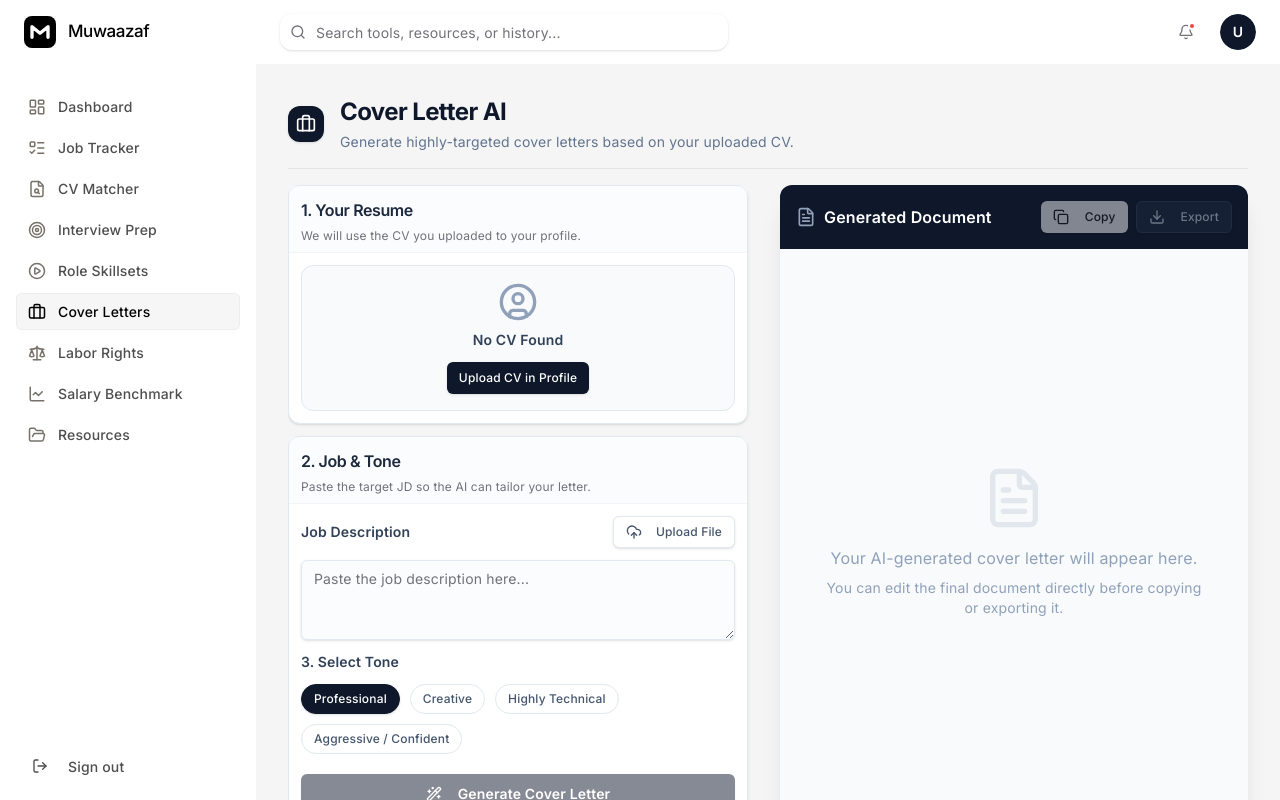
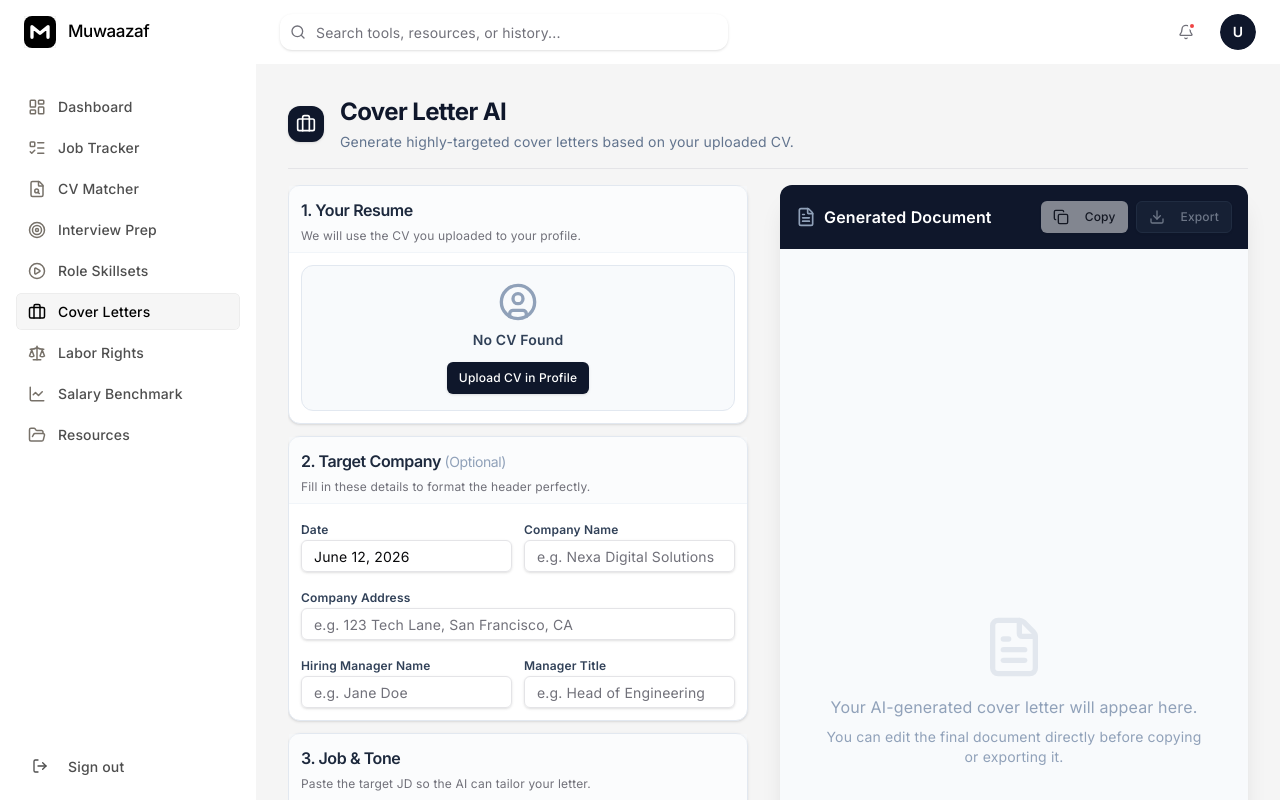
Before and after one commit to omarmokh122/MuwazafAI, a Next.js app: page /application in a window 1280 px wide. Built offline with nearby package versions, Linux system fonts and the light colour scheme; no server answers.

Commit message:
feat: add optional target company fields to cover letter generator

```diff
--- a/app/(dashboard)/application/page.tsx
+++ b/app/(dashboard)/application/page.tsx
@@ -5,6 +5,7 @@ import { useRouter } from 'next/navigation'
 import { useInterviewStore } from '@/lib/store/interview-store'
 import { Card, CardContent, CardHeader, CardTitle, CardDescription } from '@/components/ui/card'
 import { Button } from '@/components/ui/button'
+import { Input } from '@/components/ui/input'
 import { Textarea } from '@/components/ui/textarea'
 import { FileText, Loader2, Wand2, Briefcase, Copy, Download, UserCircle, CheckCircle2, UploadCloud } from 'lucide-react'
 
@@ -16,6 +17,12 @@ export default function CoverLetterPage() {
 
   const [localJobText, setLocalJobText] = useState(jobText || '')
   const [selectedTone, setSelectedTone] = useState(TONES[0])
+
+  const [date, setDate] = useState(new Date().toLocaleDateString('en-US', { month: 'long', day: 'numeric', year: 'numeric' }))
+  const [hiringManagerName, setHiringManagerName] = useState('')
+  const [hiringManagerTitle, setHiringManagerTitle] = useState('')
+  const [companyName, setCompanyName] = useState('')
+  const [companyAddress, setCompanyAddress] = useState('')
 
   const [isGenerating, setIsGenerating] = useState(false)
   const [coverLetter, setCoverLetter] = useState('')
@@ -55,7 +62,16 @@ export default function CoverLetterPage() {
       const res = await fetch('/api/agents/cover-letter', {
         method: 'POST',
         headers: { 'Content-Type': 'application/json' },
-        body: JSON.stringify({ cvText, jobText: localJobText, tone: selectedTone })
+        body: JSON.stringify({
+          cvText,
+          jobText: localJobText,
+          tone: selectedTone,
+          date,
+          hiringManagerName,
+          hiringManagerTitle,
+          companyName,
+          companyAddress
+        })
       })
 
       const data = await res.json()
@@ -126,7 +142,40 @@ export default function CoverLetterPage() {
 
           <Card className="border-slate-200 shadow-sm shrink-0">
             <CardHeader className="bg-slate-50/50 border-b border-slate-100 p-3 pb-2">
-              <CardTitle className="text-base text-slate-800">2. Job & Tone</CardTitle>
+              <CardTitle className="text-base text-slate-800">2. Target Company <span className="text-slate-400 font-normal text-sm">(Optional)</span></CardTitle>
+              <CardDescription className="text-xs">Fill in these details to format the header perfectly.</CardDescription>
+            </CardHeader>
+            <CardContent className="space-y-3 p-3">
+              <div className="grid grid-cols-2 gap-3">
+                <div className="space-y-1.5">
+                  <label className="text-xs font-semibold text-slate-700">Date</label>
+                  <Input className="h-8 text-xs" placeholder="e.g. October 15, 2024" value={date} onChange={(e) => setDate(e.target.value)} />
+                </div>
+                <div className="space-y-1.5">
+                  <label className="text-xs font-semibold text-slate-700">Company Name</label>
+                  <Input className="h-8 text-xs" placeholder="e.g. Nexa Digital Solutions" value={companyName} onChange={(e) => setCompanyName(e.target.value)} />
+                </div>
+              </div>
+              <div className="space-y-1.5">
+                <label className="text-xs font-semibold text-slate-700">Company Address</label>
+                <Input className="h-8 text-xs" placeholder="e.g. 123 Tech Lane, San Francisco, CA" value={companyAddress} onChange={(e) => setCompanyAddress(e.target.value)} />
+              </div>
+              <div className="grid grid-cols-2 gap-3">
+                <div className="space-y-1.5">
+                  <label className="text-xs font-semibold text-slate-700">Hiring Manager Name</label>
+                  <Input className="h-8 text-xs" placeholder="e.g. Jane Doe" value={hiringManagerName} onChange={(e) => setHiringManagerName(e.target.value)} />
+                </div>
+                <div className="space-y-1.5">
+                  <label className="text-xs font-semibold text-slate-700">Manager Title</label>
+                  <Input className="h-8 text-xs" placeholder="e.g. Head of Engineering" value={hiringManagerTitle} onChange={(e) => setHiringManagerTitle(e.target.value)} />
+                </div>
+              </div>
+            </CardContent>
+          </Card>
+
+          <Card className="border-slate-200 shadow-sm shrink-0">
+            <CardHeader className="bg-slate-50/50 border-b border-slate-100 p-3 pb-2">
+              <CardTitle className="text-base text-slate-800">3. Job & Tone</CardTitle>
               <CardDescription className="text-xs">Paste the target JD so the AI can tailor your letter.</CardDescription>
             </CardHeader>
             <CardContent className="space-y-3 p-3">
@@ -160,7 +209,7 @@ export default function CoverLetterPage() {
               </div>
 
               <div className="space-y-3">
-                <label className="text-sm font-semibold text-slate-700 block">3. Select Tone</label>
+                <label className="text-sm font-semibold text-slate-700 block">4. Select Tone</label>
                 <div className="flex flex-wrap gap-2.5">
                   {TONES.map(tone => (
                     <button
--- a/app/api/agents/cover-letter/route.ts
+++ b/app/api/agents/cover-letter/route.ts
@@ -3,7 +3,7 @@ import { GoogleGenerativeAI } from '@google/generative-ai'
 
 export async function POST(req: NextRequest) {
   try {
-    const { cvText, jobText, tone } = await req.json()
+    const { cvText, jobText, tone, date, hiringManagerName, hiringManagerTitle, companyName, companyAddress } = await req.json()
 
     if (!cvText || !jobText) {
       return NextResponse.json({ error: 'CV and Job Description are required' }, { status: 400 })
@@ -15,18 +15,29 @@ export async function POST(req: NextRequest) {
     const genAI = new GoogleGenerativeAI(apiKey)
     const model = genAI.getGenerativeModel({ model: 'gemini-2.5-flash' })
 
+    const targetDate = date || '[Date]';
+    const targetHiringManagerName = hiringManagerName || '[Hiring Manager Name]';
+    const targetHiringManagerTitle = hiringManagerTitle || '[Hiring Manager Title]';
+    const targetCompanyName = companyName || '[Company Name]';
+    const targetCompanyAddress = companyAddress || '[Company Address]';
+
     const prompt = `You are a world-class executive resume writer and career coach.
 Write a highly targeted, professional cover letter for the candidate based on their CV and the Job Description provided below.
 
 INSTRUCTIONS:
 1. Tone: ${tone || 'Professional and confident'}.
 2. Structure:
+   - Start with a professional header block using exactly these target details:
+     Date: ${targetDate}
+     Hiring Manager Name: ${targetHiringManagerName}
+     Hiring Manager Title: ${targetHiringManagerTitle}
+     Company Name: ${targetCompanyName}
+     Company Address: ${targetCompanyAddress}
    - A strong opening hook.
    - 2-3 body paragraphs highlighting specific achievements from the CV that directly match the core requirements in the JD.
    - A confident call-to-action closing.
 3. Keep it under 400 words.
 4. Do NOT hallucinate skills or experiences the candidate does not have.
-5. Use placeholders like [Company Name], [Hiring Manager Name], and [Date] where appropriate.
 
 CANDIDATE CV:
 ---
```
